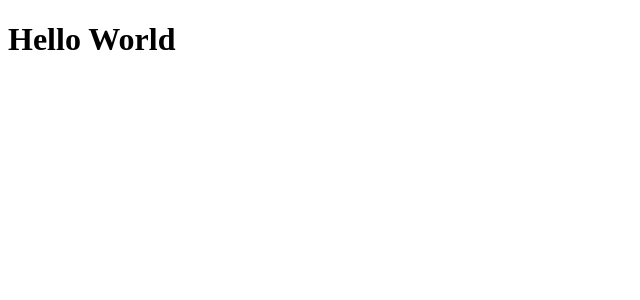
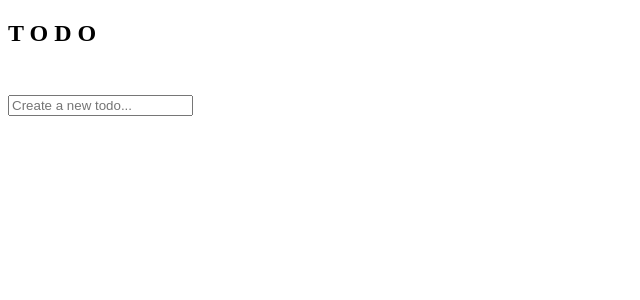
Before and after one commit to saullbrandao/todo-app, a Next.js app: page / in a window 1280 px wide. Shown: the top 300 px of the page, without its empty margins (0-640 px from the left). Built offline with nearby package versions, Linux system fonts and the light colour scheme.

Commit message:
feat: creatthe home page template

```diff
--- a/src/templates/Home/index.tsx
+++ b/src/templates/Home/index.tsx
@@ -1,7 +1,10 @@
+import { Header } from 'components/Header'
+import { TopSection } from 'components/TopSection'
+
 export function Home() {
   return (
-    <main>
-      <h1>Hello World</h1>
+    <main className="h-screen">
+      <TopSection />
     </main>
   )
 }
```
